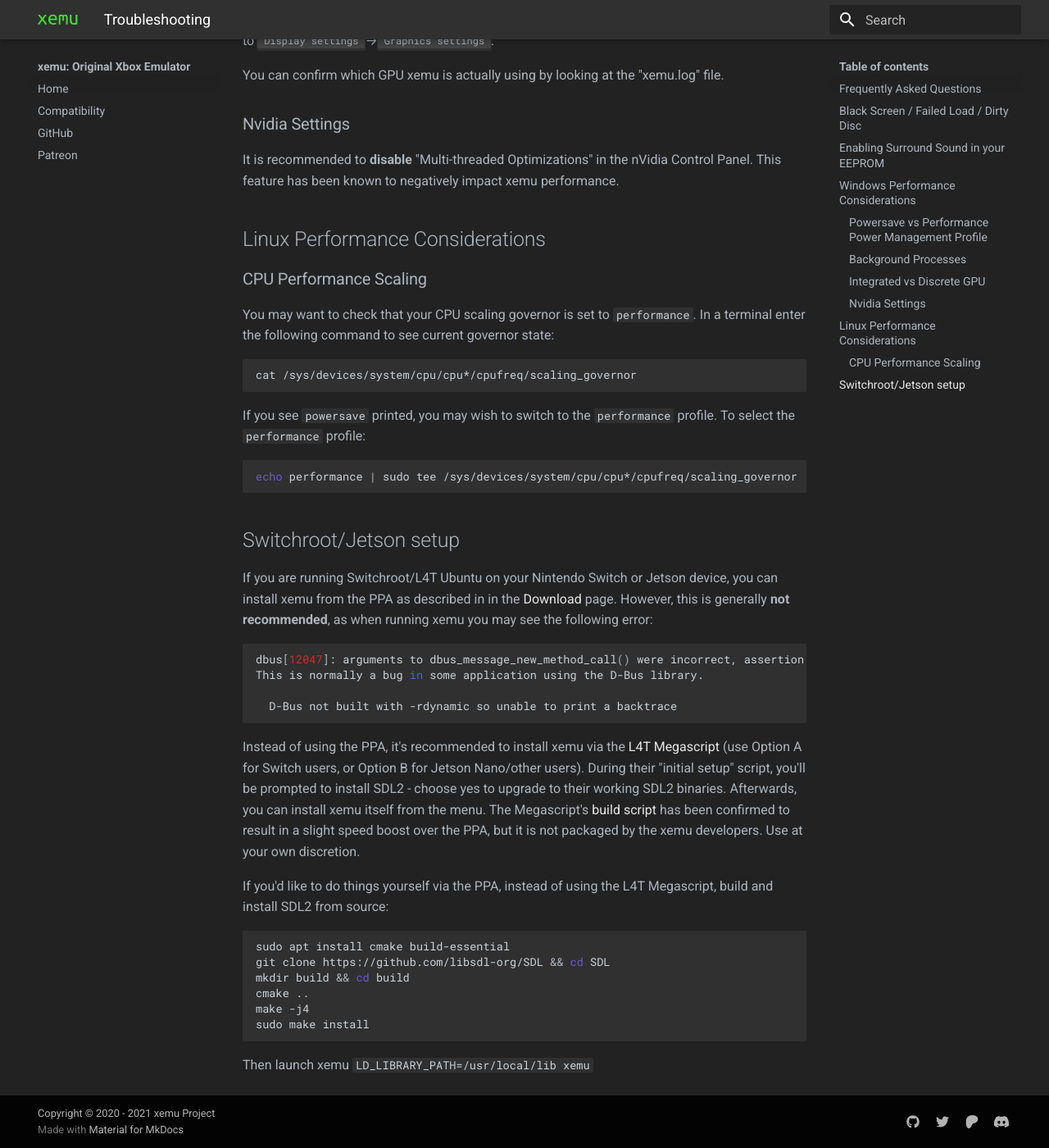
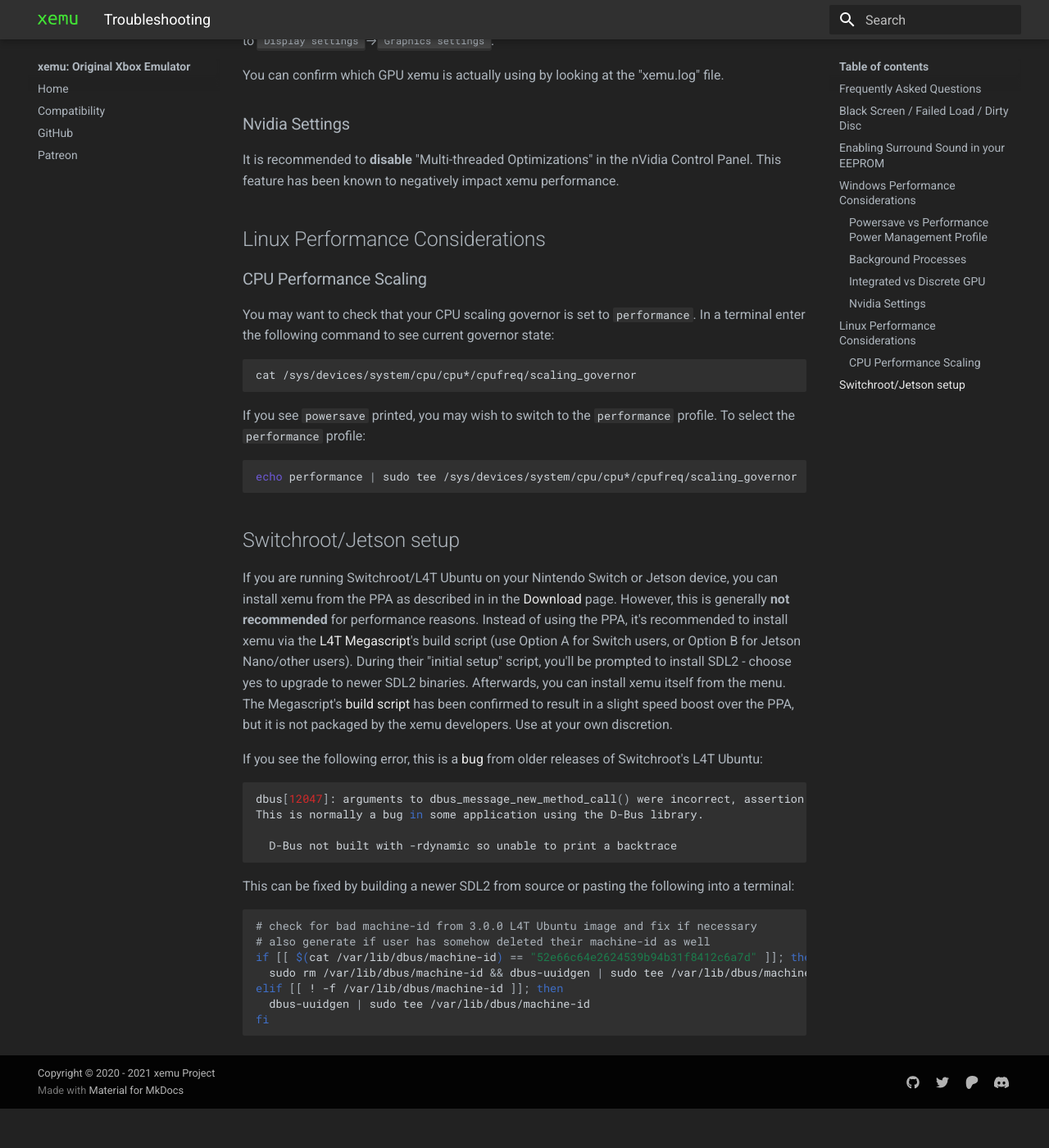
Before and after one commit to xemu-project/xemu-website, an MkDocs documentation site: the page built from docs/docs/troubleshooting.md, in a window 1280 px wide and 1400 px high, scrolled down 1097 px. Shown: the whole window at 82% size. Built offline with MkDocs 1.6.1 and Material for MkDocs 9.7.7, drawn with Linux system fonts in a browser that asks for light colours; after the commit the page ends 2449 px from its top, so only the background shows below that.

Commit message:
fix up info on the SDL2 bug
shoutouts to @theofficialgman https://github.com/mborgerson/xemu-website/commit/b6b8227a0b986176ae7d1d57e506751628ecceaf#commitcomment-63959699

````diff
--- a/docs/docs/troubleshooting.md
+++ b/docs/docs/troubleshooting.md
@@ -61,8 +61,12 @@ echo performance | sudo tee /sys/devices/system/cpu/cpu*/cpufreq/scaling_governo
 ## Switchroot/Jetson setup
 
 If you are running Switchroot/L4T Ubuntu on your Nintendo Switch or Jetson device, you can install
-xemu from the PPA as described in in the [Download](download.md) page. However, this is generally **not recommended**, as when running xemu you may see the following error:
+xemu from the PPA as described in in the [Download](download.md) page. However, this is generally **not recommended** for performance reasons.
+Instead of using the PPA, it's recommended to install xemu via the [L4T Megascript](https://github.com/cobalt2727/L4T-Megascript/wiki)'s build script (use Option A for Switch users, or Option B for Jetson Nano/other users).
+During their "initial setup" script, you'll be prompted to install SDL2 - choose yes to upgrade to newer SDL2 binaries. Afterwards, you can install xemu itself from the menu.
+The Megascript's [build script](https://github.com/cobalt2727/L4T-Megascript/blob/master/scripts/games_and_emulators/xemu.sh) has been confirmed to result in a slight speed boost over the PPA, but it is not packaged by the xemu developers. Use at your own discretion.
 
+If you see the following error, this is a [bug](https://github.com/mborgerson/xemu-website/commit/b6b8227a0b986176ae7d1d57e506751628ecceaf#commitcomment-63959699) from older releases of Switchroot's L4T Ubuntu:
 ```bash
 dbus[12047]: arguments to dbus_message_new_method_call() were incorrect, assertion "path != NULL" failed in file ../../../dbus/dbus-message.c line 1362.
 This is normally a bug in some application using the D-Bus library.
@@ -70,18 +74,13 @@ This is normally a bug in some application using the D-Bus library.
   D-Bus not built with -rdynamic so unable to print a backtrace
 ```
 
-Instead of using the PPA, it's recommended to install xemu via the [L4T Megascript](https://github.com/cobalt2727/L4T-Megascript/) (use Option A for Switch users, or Option B for Jetson Nano/other users).
-During their "initial setup" script, you'll be prompted to install SDL2 - choose yes to upgrade to their working SDL2 binaries. Afterwards, you can install xemu itself from the menu. The Megascript's [build script](https://github.com/cobalt2727/L4T-Megascript/blob/master/scripts/games_and_emulators/xemu.sh) has been confirmed to result in a slight speed boost over the PPA, but it is not packaged by the xemu developers. Use at your own discretion.
-
-If you'd like to do things yourself via the PPA, instead of using the L4T Megascript, build and install SDL2 from source:
-
+This can be fixed by building a newer SDL2 from source or pasting the following into a terminal:
 ```bash
-sudo apt install cmake build-essential
-git clone https://github.com/libsdl-org/SDL && cd SDL
-mkdir build && cd build
-cmake ..
-make -j4
-sudo make install
+# check for bad machine-id from 3.0.0 L4T Ubuntu image and fix if necessary
+# also generate if user has somehow deleted their machine-id as well
+if [[ $(cat /var/lib/dbus/machine-id) == "52e66c64e2624539b94b31f8412c6a7d" ]]; then
+  sudo rm /var/lib/dbus/machine-id && dbus-uuidgen | sudo tee /var/lib/dbus/machine-id
+elif [[ ! -f /var/lib/dbus/machine-id ]]; then
+  dbus-uuidgen | sudo tee /var/lib/dbus/machine-id
+fi
 ```
-
-Then launch xemu `LD_LIBRARY_PATH=/usr/local/lib xemu`
````
